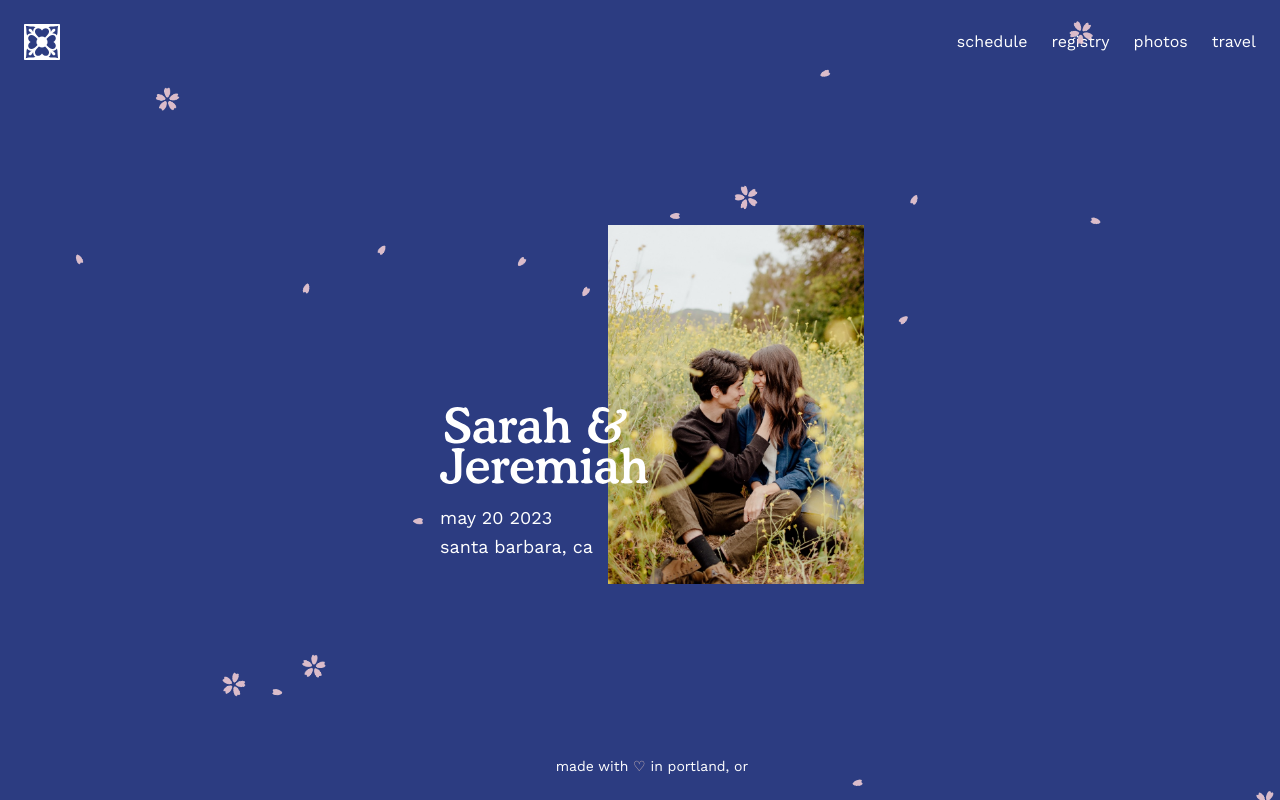
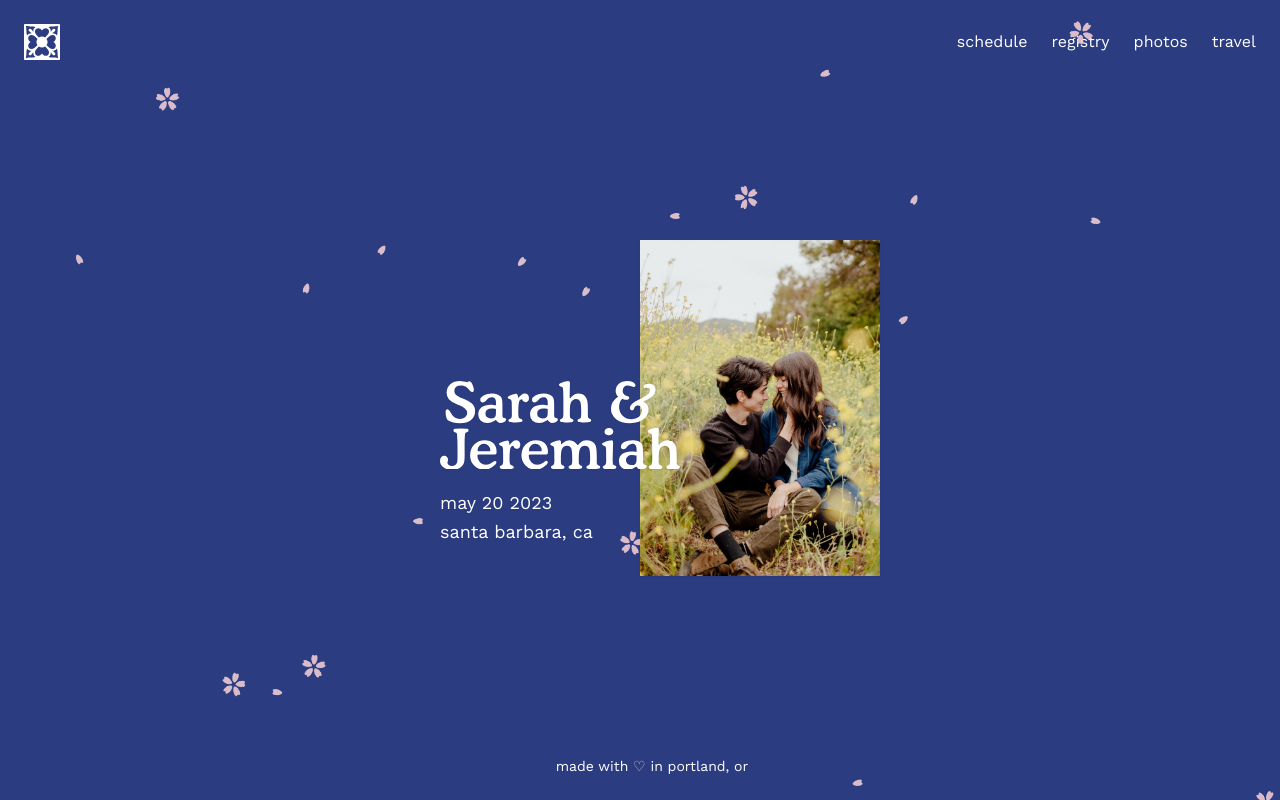
Before and after one commit to thisjeremiah/jeremiahsarah.wedding, a Next.js app: page / in a window 1280 px wide. Built offline with nearby package versions, Linux system fonts and the light colour scheme; a web font is replaced by a local one.

Commit message:
update styles

```diff
--- a/components/Nav.tsx
+++ b/components/Nav.tsx
@@ -67,10 +67,11 @@ export function Nav(props: {
       >
         <div
           className={cx(
-            'items-center justify-between absolute flex top-0 left-0 right-0 pointer-events-auto py-3 px-6',
+            'flex flex-col absolute top-0 left-0 right-0 pointer-events-auto',
             props.title && props.className,
           )}
         >
+          <div className="flex items-center justify-between px-6 py-3">
             <div />
             {props.title && (
               <div className="absolute left-0 h-10 text-2xl text-center tracking-wide font-serif w-full items-center leading-[2.5rem]">
@@ -83,14 +84,17 @@ export function Nav(props: {
             >
               <Tile
                 className="w-10 border-2 border-transparent"
-              tile={currentTile as any}
+                tile={currentTile}
               />
               <p className="text-xs">menu</p>
             </button>
+          </div>
+          {props.title && (
             <motion.div
               style={{ opacity }}
-            className="mt-[4.85rem] absolute w-full left-0 h-[2px] bg-current"
+              className="w-full h-[2px] bg-current"
             />
+          )}
         </div>
         {isOpen && (
           <div className={cx('fixed inset-0 z-10', props.backdropClassName)}>
@@ -117,7 +121,7 @@ export function Nav(props: {
                     </Link>
                   ))}
                 </div>
-                <div className="">
+                <div>
                   <button
                     onClick={() => setOpen(false)}
                     className="text-3xl leading-none"
--- a/pages/index.tsx
+++ b/pages/index.tsx
@@ -12,21 +12,23 @@ const Home: NextPage = () => {
       navClassName="text-white bg-cobalt-600 border-white"
     >
       <PetalAnimation />
-      <div className="fixed pointer-events-none z-1 inset-0 items-center text-center h-full w-full flex flex-col justify-center">
-        <div className="relative w-[400px] flex sm:flex-row items-center sm:items-end flex-col-reverse justify-between sm:mt-[1rem]">
+      <div className="fixed pointer-events-none inset-0 items-center text-center h-full w-full flex flex-col justify-center">
+        <div className="z-1 relative w-[400px] flex sm:flex-row items-center sm:items-end flex-col-reverse justify-between mt-[1rem]">
           <div className="flex flex-col justify-end pb-8 text-left">
             <div className="pb-4 justify-center flex">
-              <div className="w-52">
+              <div className="w-60 drop-shadow-sm">
                 <SarahAndJeremiahTitle />
               </div>
             </div>
-            <h2 className="text-lg leading-loose lowercase">May 20 2023</h2>
-            <h2 className="text-lg leading-tight lowercase">
+            <h2 className="text-lg leading-loose lowercase drop-shadow-sm">
+              May 20 2023
+            </h2>
+            <h2 className="text-lg leading-tight lowercase drop-shadow-sm">
               Santa Barbara, CA
             </h2>
           </div>
-          <div className="z-[-1] sm:ml-[-2.5rem] sm:mb-0 -mb-4">
-            <div className="w-52 sm:w-64">
+          <div className="z-[-3] sm:ml-[-2.5rem] sm:mb-0 -mb-4">
+            <div className="w-60 flex overflow-hidden drop-shadow-sm">
               <Image src="/engagement-photo.jpg" width={756} height={1058} />
             </div>
           </div>
```
Lines whose indentation alone changed are shown as unchanged.
